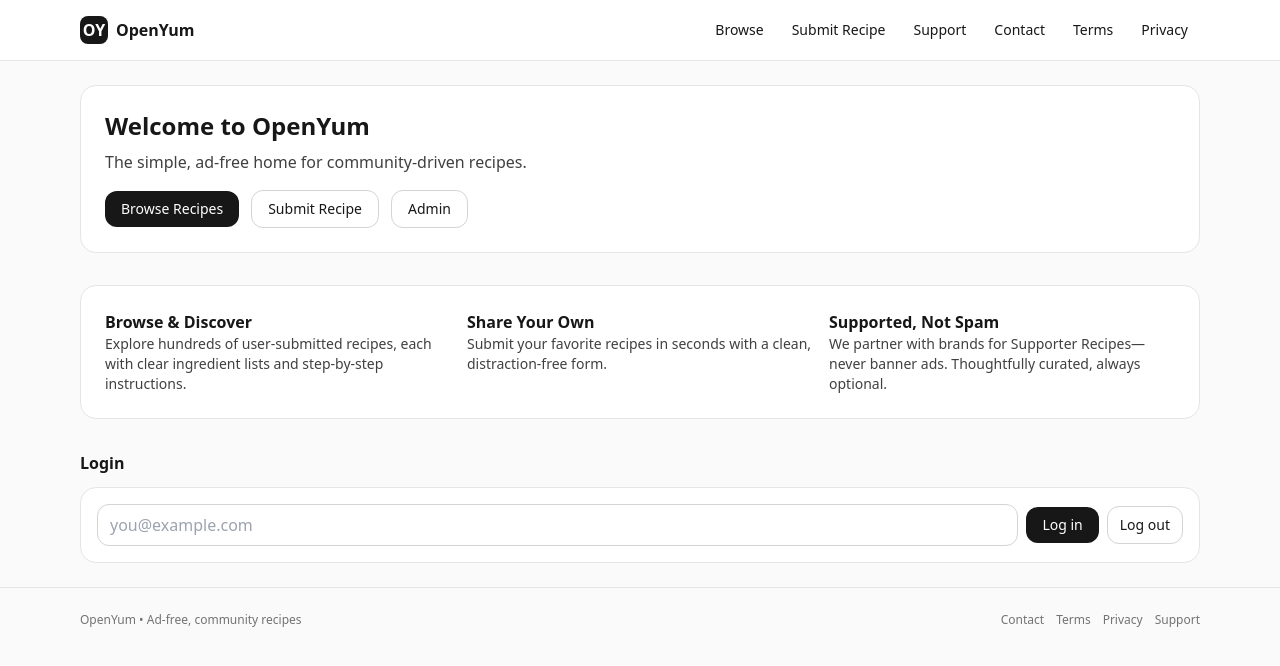
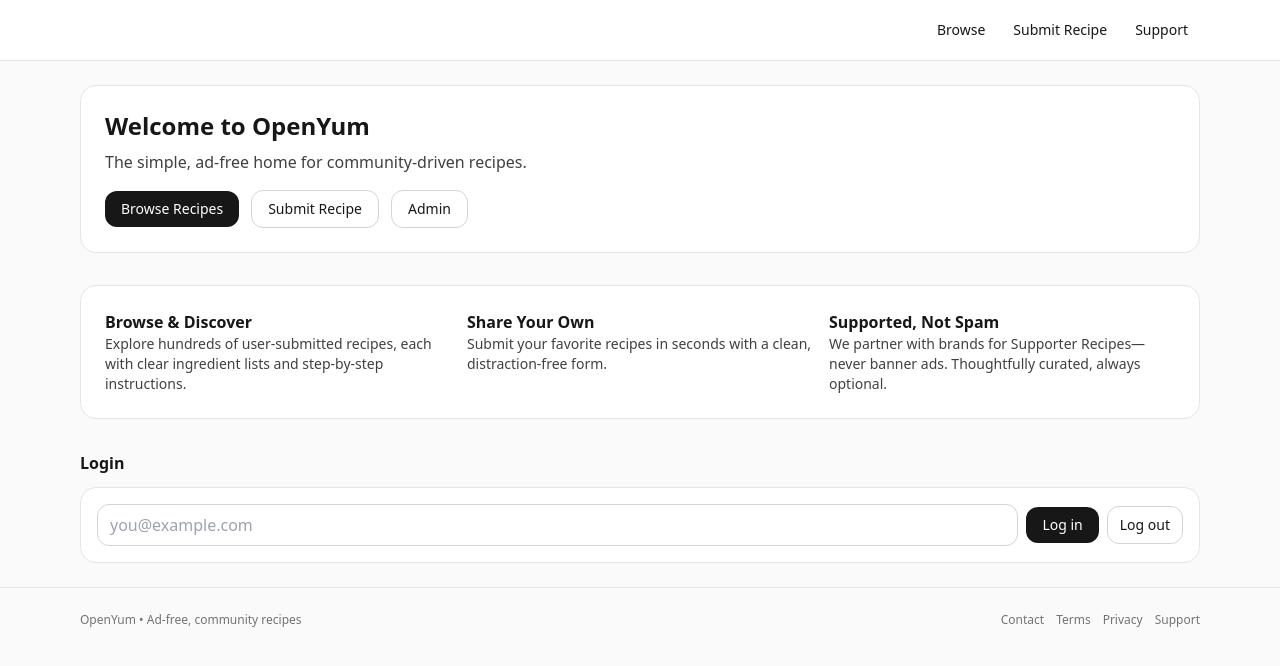
Before and after one commit to goboldstudio/openyum, a React (Vite) app: page / in a window 1280 px wide. Shown: the top 666 px of the page. Built offline with nearby package versions, Linux system fonts and the light colour scheme.

Commit message:
Remove header logo and extra nav links

```diff
--- a/src/App.jsx
+++ b/src/App.jsx
@@ -24,17 +24,10 @@ export default function App(){
     <div className="min-h-screen bg-neutral-50 text-neutral-900">
       <header className="sticky top-0 z-10 bg-white/90 backdrop-blur border-b border-neutral-200">
         <div className="mx-auto max-w-6xl px-4 py-3 flex items-center gap-3">
-          <div className="flex items-center gap-2 font-semibold">
-            <div className="h-7 w-7 rounded-lg bg-neutral-900 text-white grid place-items-center">OY</div>
-            <span>OpenYum</span>
-          </div>
           <nav className="ml-auto flex items-center gap-1">
             <NavItem to="/browse">Browse</NavItem>
             <NavItem to="/submit">Submit Recipe</NavItem>
             <NavItem to="/support">Support</NavItem>
-            <NavItem to="/contact">Contact</NavItem>
-            <NavItem to="/terms">Terms</NavItem>
-            <NavItem to="/privacy">Privacy</NavItem>
           </nav>
         </div>
       </header>
```
